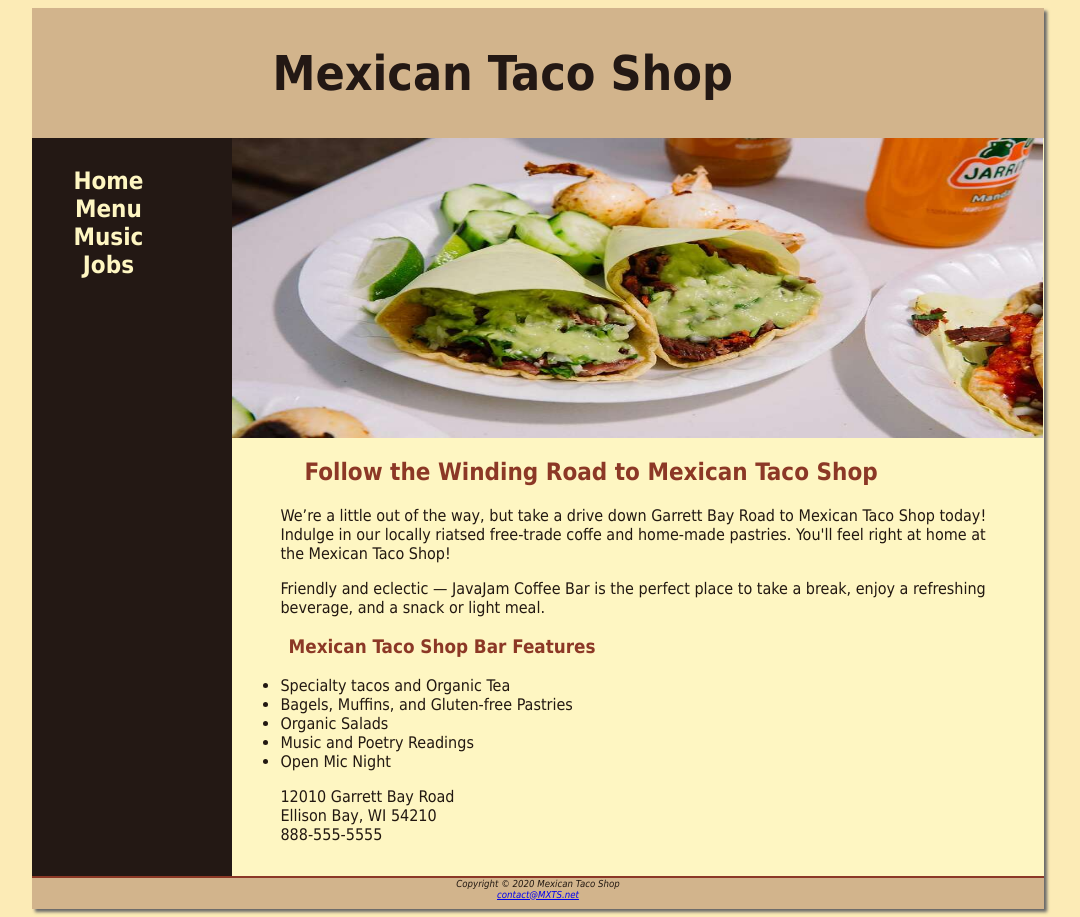
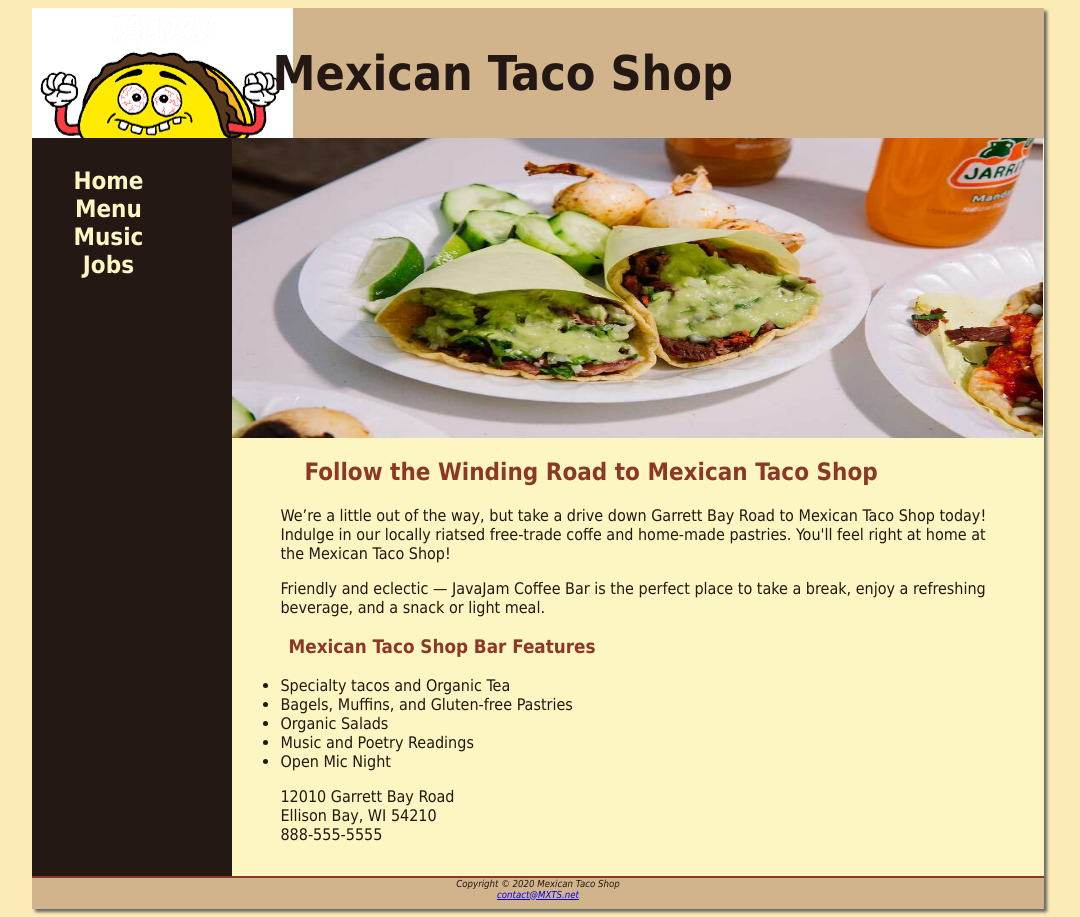
Before and after one commit to irving70/Mexican-Taco-Shop, a plain HTML site: page index.html in a window 1280 px wide. Shown: the whole page, without its empty margins (102-1182 px from the left). Drawn offline with Linux system fonts and the light colour scheme.

Commit message:
Update javajam.css

```diff
--- a/javajam.css
+++ b/javajam.css
@@ -20,7 +20,7 @@ background-attachment: fixed;
 }
 header {
 	background-color: #D2B48C;
-	background-image: url(logo.jpg);
+	background-image: url(logo.png);
 	background-repeat: no-repeat;
          color: #231814;
 	padding-left: 240px;
```
